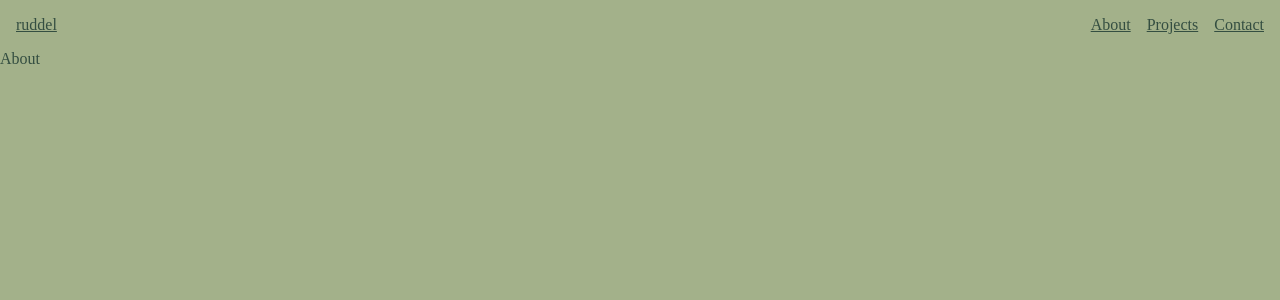
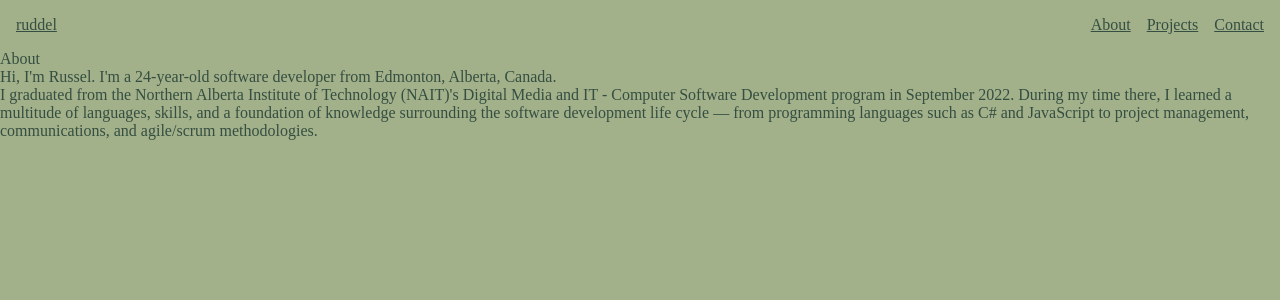
Before and after one commit to ruddelbenito/ruddelca, a Next.js app: page /about in a window 1280 px wide. Shown: the top 300 px of the page. Built offline with nearby package versions, Linux system fonts and the light colour scheme.

Commit message:
Added introduction

```diff
--- a/src/pages/about.js
+++ b/src/pages/about.js
@@ -1,10 +1,24 @@
 import Nav from '@/components/nav'
+import moment from 'moment'
 
 export default function About() {
+    const currentAge = moment().diff(moment('1999-09-09'), 'years', false);
+
     return (
         <>
             <Nav />
             <h1>About</h1>
+            <div>
+                <p>Hi, I'm Russel. I'm a {currentAge}-year-old software developer from Edmonton, Alberta, Canada. </p>
+                <p>
+                    I graduated from the Northern Alberta Institute of Technology (NAIT)'s Digital Media and IT - Computer Software Development program in September 2022.
+                    During my time there, I learned a multitude of languages, skills, and a foundation of knowledge surrounding the software development life cycle
+                    — from programming languages such as C# and JavaScript to project management, communications, and agile/scrum methodologies.
+                </p>
+                {/* <p>
+                    Since starting my software journey,
+                </p> */}
+            </div>
         </>
     )
 }
```
